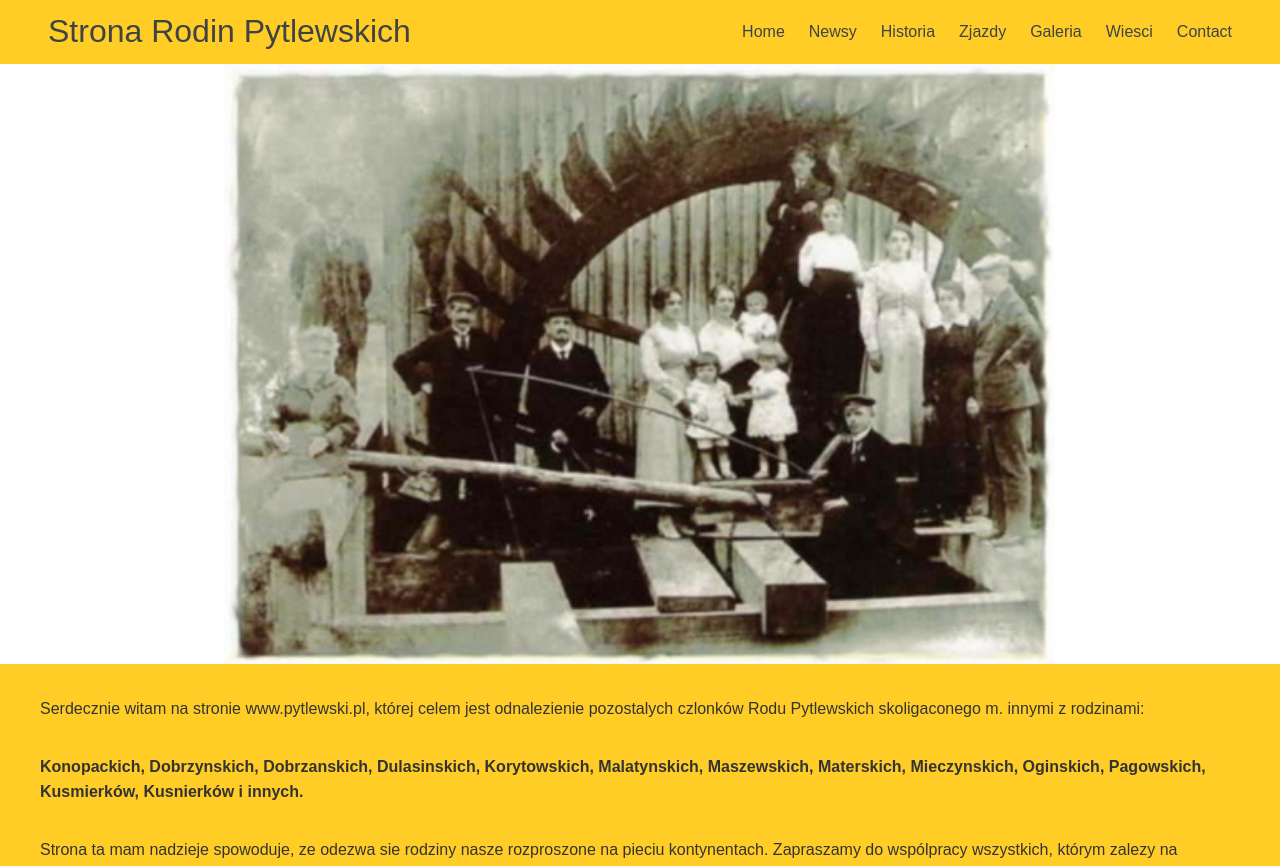
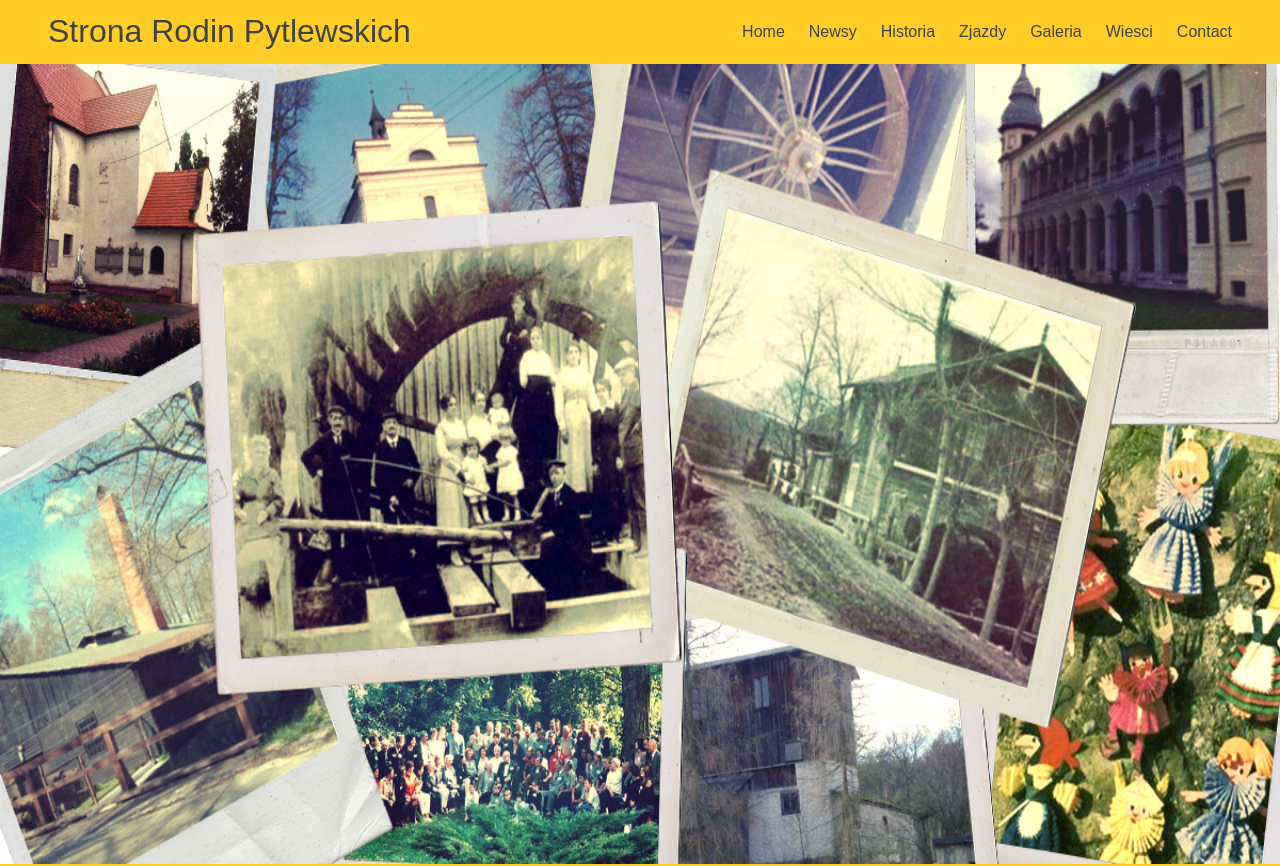
Before and after one commit to sebekos/nela-app, a React (Create React App) app in the folder client/: page / in a window 1280 px wide. Shown: the top 866 px of the page. Built offline with nearby package versions, Linux system fonts and the light colour scheme; no server answers.

Commit message:
Banner update

```diff
--- a/client/src/components/mainpage/MainPage.js
+++ b/client/src/components/mainpage/MainPage.js
@@ -1,16 +1,16 @@
 import React from "react";
 import styled from "styled-components";
-import LandingImage from "../../img/landing.jpeg";
+import LandingImage from "../../img/banner.jpg";
 
 const MainPageContainer = styled.div``;
 
 const MainBackground = styled.div`
     background-image: url(${LandingImage});
-    min-height: 600px;
+    min-height: 800px;
     background-attachment: fixed;
     background-position: center;
     background-repeat: no-repeat;
-    background-size: auto 100%;
+    background-size: 100% 100%;
 `;
 
 const SiteContainer = styled.div`
```
Also changed, not shown: client/src/img/banner.jpg (added).
